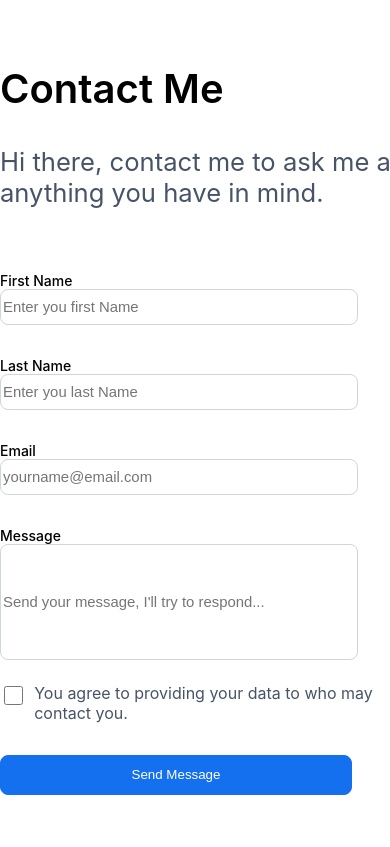
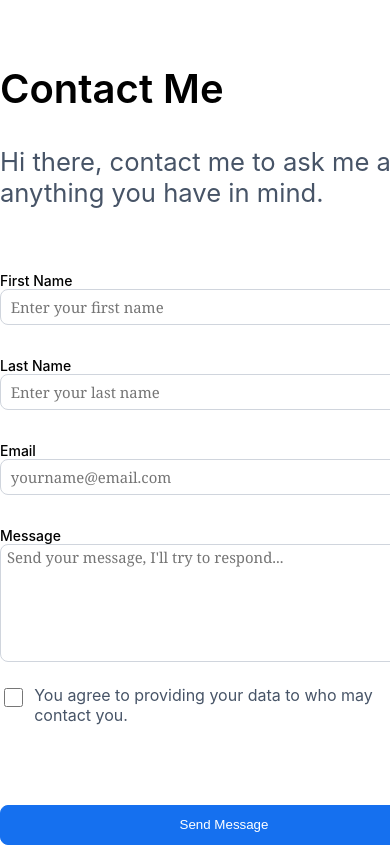
Before and after one commit to OgechukwuCSC205/HNGstage2, a React (Create React App) app: page /contact in a window 390 px wide. Shown: the top 847 px of the page. Built offline with nearby package versions, Linux system fonts and the light colour scheme.

Commit message:
refactor: refacted a part of the code

```diff
--- a/src/components/contact/contact.css
+++ b/src/components/contact/contact.css
@@ -48,6 +48,7 @@ h2 {
     border-radius: 8px;
     outline: none;
     font-size: 0.93rem;
+    font-family:Georgia, 'Times New Roman', Times, serif;
 }
 
 .input-email {
@@ -59,6 +60,7 @@ h2 {
     outline: none;
     font-size: 0.93rem;
     margin-bottom: 2rem;
+    font-family:Georgia, 'Times New Roman', Times, serif;
 }
 
 .input-message {
@@ -70,6 +72,7 @@ h2 {
     outline: none;
     font-size: 0.93rem;
     margin-bottom: auto;
+    font-family:Georgia, 'Times New Roman', Times, serif;
 }
 
 .agree-box{
@@ -79,7 +82,7 @@ h2 {
 }
 
 .agree-checkbox {
-    border: 0.5px dotted #D0D5DD;
+    border: 0.5px #D0D5DD;
     outline: none;
     border-radius: 6px;
     width: 1.2rem;
@@ -93,7 +96,7 @@ h2 {
 }
 
 .button-class {
-    margin-top: 2rem;
+    margin-top: 5rem;
     margin-bottom: 4rem;
     width: 47rem;
     height: 2.5rem;
@@ -101,6 +104,11 @@ h2 {
     background-color: #1570EF;
     color: white;
     border: 1px solid #1570EF;
+}
+
+.button-class:hover{
+    cursor: pointer;
+    background-color: blue;
 }
 
 @media (min-width: 300px) and (max-width: 900px) {
@@ -122,12 +130,16 @@ h2 {
         margin-top: 2rem;
     }
 
+    .input-name {
+        width: 28rem;
+    }
+
     .input-email {
-        width: 22rem;
+        width: 28rem;
     }
 
     .input-message {
-        width: 22rem;
+        width: 28rem;
     }
 
     .agree-text {
@@ -135,6 +147,6 @@ h2 {
     }
 
     .button-class {
-        width: 22rem;
+        width: 28rem;
     }
 }
--- a/src/components/contact/contact.js
+++ b/src/components/contact/contact.js
@@ -17,9 +17,9 @@ const Contact = () => {
                 First Name
               </label>
               <input
-              id="first_name"
+                id="first_name"
                 type="text"
-                placeholder="Enter you first Name"
+                placeholder="  Enter your first name"
                 required
                 maxLength={20}
                 className="input-name"
@@ -31,9 +31,9 @@ const Contact = () => {
                 Last Name
               </label>
               <input
-              id="last_name"
+                id="last_name"
                 type="text"
-                placeholder="Enter you last Name"
+                placeholder="  Enter your last name"
                 required
                 maxLength={20}
                 className="input-name"
@@ -46,9 +46,9 @@ const Contact = () => {
               Email
             </label>
             <input
-            id="email"
+              id="email"
               type="email"
-              placeholder="yourname@email.com"
+              placeholder="  yourname@email.com"
               required
               className="input-email"
             />
@@ -56,21 +56,29 @@ const Contact = () => {
             <label htmlFor="officeDays" className="label">
               Message
             </label>
-            <input
-            id="message"
+            <textarea
+              id="message"
               type="text"
-              placeholder="Send your message, I'll try to respond..."
+              placeholder=" Send your message, I'll try to respond..."
               className="input-message"
             />
           </div>
 
           <div className="agree-box">
-            <input type="checkbox" className="agree-checkbox" id="checkbox" name="agreement" value="agreement" />
+            <input
+              type="checkbox"
+              className="agree-checkbox"
+              id="checkbox"
+              name="agreement"
+              value="agreement"
+            />
             <label for="" className="agree-text">
-             You agree to providing your data to who may contact you.
+              You agree to providing your data to who may contact you.
             </label>
           </div>
-          <button id="btn__submit"className="button-class">Send Message</button>
+          <button id="btn__submit" className="button-class">
+            Send Message
+          </button>
         </div>
       </form>
     </div>
--- a/src/components/linkedtree/linkedtree.js
+++ b/src/components/linkedtree/linkedtree.js
@@ -76,7 +76,7 @@ const Linkedtree = () => {
         </a>
         <a
           href="/contact"
-          id="book__design"
+          id="contact"
           className="button-link"
         >
           Contact Us
```
